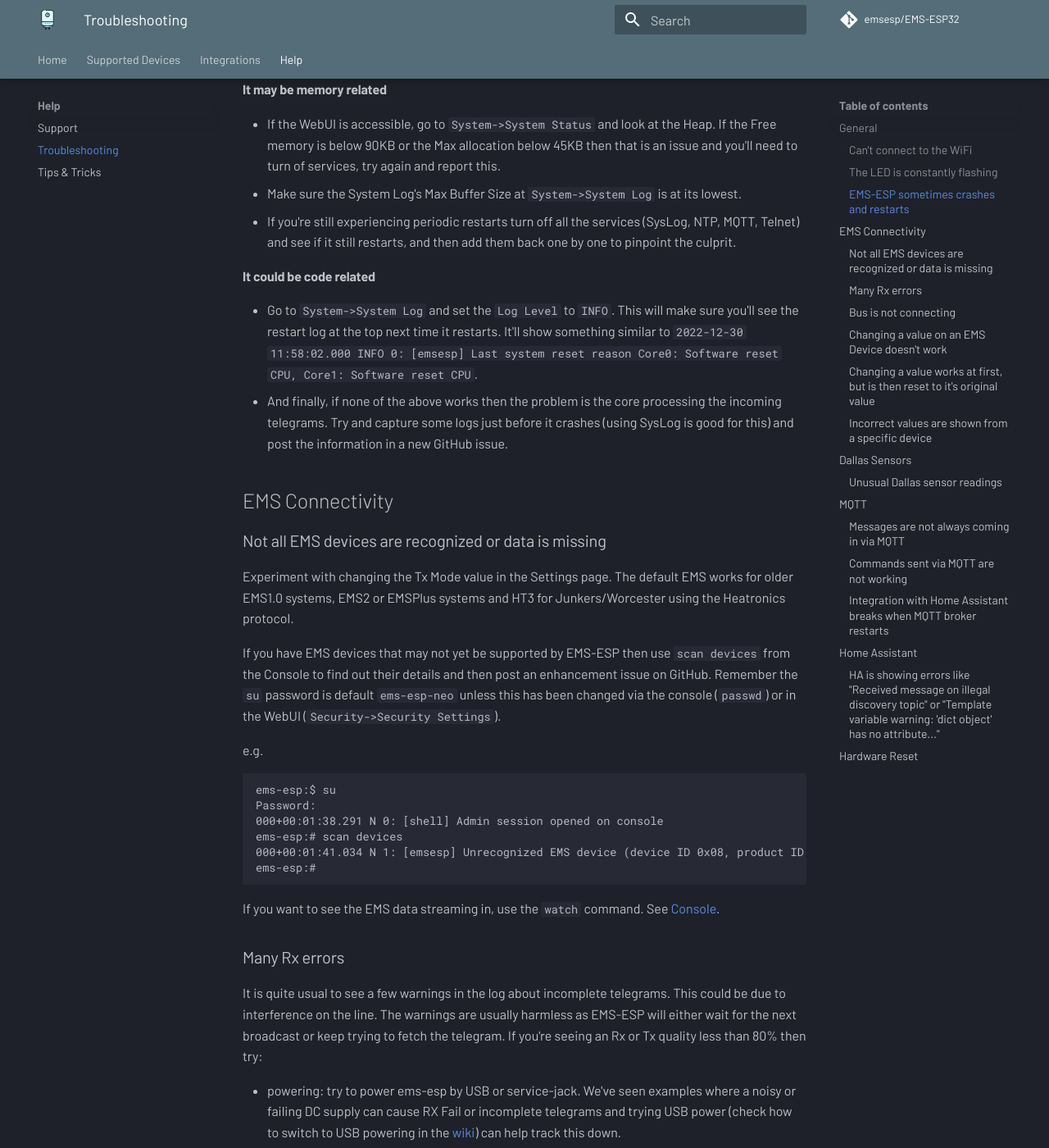
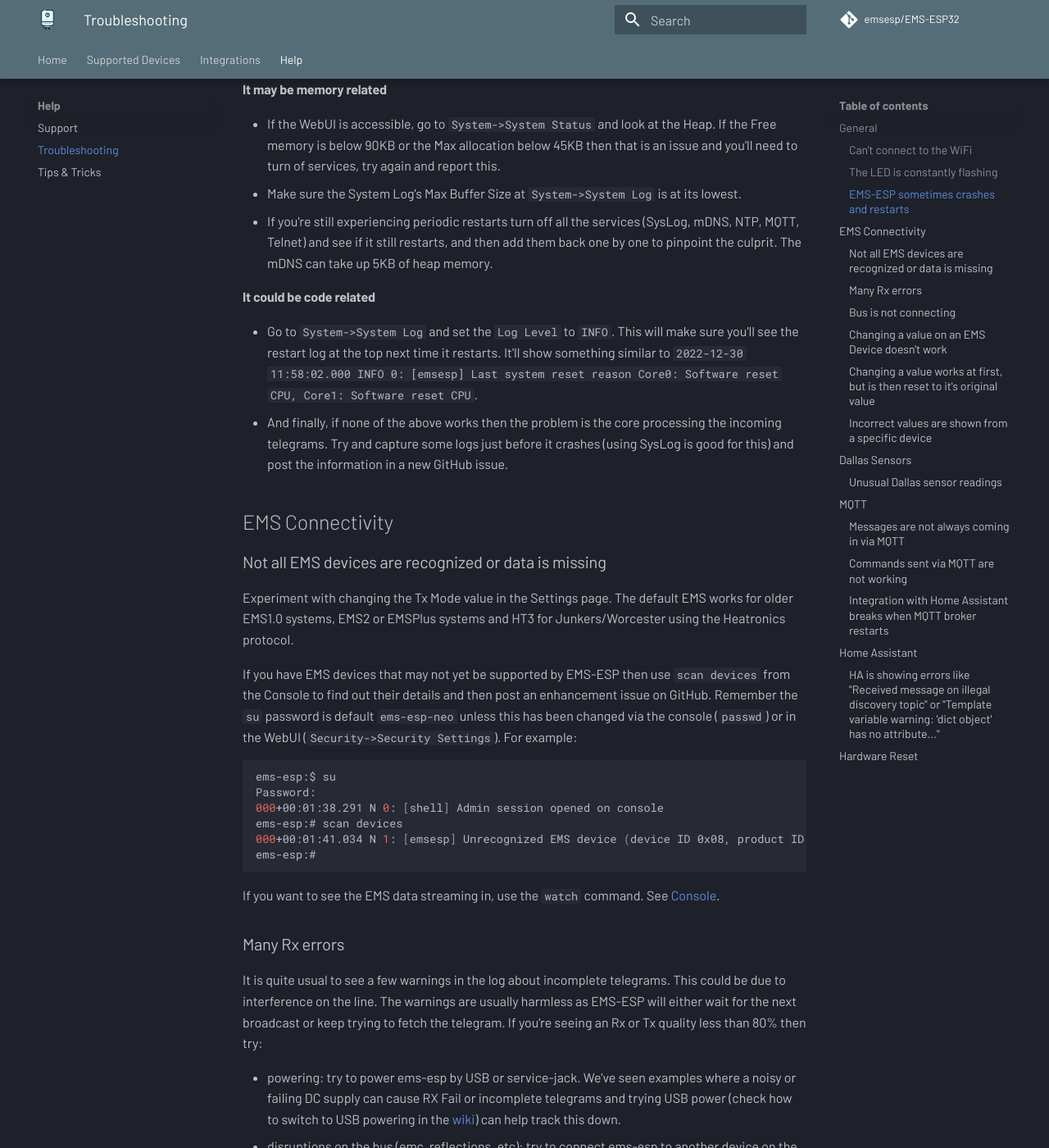
Before and after one commit to emsesp/docs, an MkDocs documentation site: the page built from docs/Troubleshooting.md, in a window 1280 px wide and 1400 px high, scrolled down 1127 px. Shown: the whole window at 82% size. Built offline with MkDocs 1.6.1 and Material for MkDocs 9.7.7, drawn with Linux system fonts in a browser that asks for light colours; comment, search, counter and statistics services are not loaded; some of the changed text lies outside the part shown.

Commit message:
mention mDNS in saving mem

````diff
--- a/docs/Troubleshooting.md
+++ b/docs/Troubleshooting.md
@@ -30,7 +30,7 @@
 
 - If the WebUI is accessible, go to `System->System Status` and look at the Heap. If the Free memory is below 90KB or the Max allocation below 45KB then that is an issue and you'll need to turn of services, try again and report this.
 - Make sure the System Log's Max Buffer Size at `System->System Log` is at its lowest.
-- If you're still experiencing periodic restarts turn off all the services (SysLog, NTP, MQTT, Telnet) and see if it still restarts, and then add them back one by one to pinpoint the culprit.
+- If you're still experiencing periodic restarts turn off all the services (SysLog, mDNS, NTP, MQTT, Telnet) and see if it still restarts, and then add them back one by one to pinpoint the culprit. The mDNS can take up 5KB of heap memory.
 
 #### It could be code related
 
@@ -43,11 +43,9 @@
 
 Experiment with changing the Tx Mode value in the Settings page. The default EMS works for older EMS1.0 systems, EMS2 or EMSPlus systems and HT3 for Junkers/Worcester using the Heatronics protocol.
 
-If you have EMS devices that may not yet be supported by EMS-ESP then use `scan devices` from the Console to find out their details and then post an enhancement issue on GitHub. Remember the `su` password is default `ems-esp-neo` unless this has been changed via the console (`passwd`) or in the WebUI (`Security->Security Settings`).
+If you have EMS devices that may not yet be supported by EMS-ESP then use `scan devices` from the Console to find out their details and then post an enhancement issue on GitHub. Remember the `su` password is default `ems-esp-neo` unless this has been changed via the console (`passwd`) or in the WebUI (`Security->Security Settings`). For example:
 
-e.g.
-
-```
+```sh
 ems-esp:$ su
 Password:
 000+00:01:38.291 N 0: [shell] Admin session opened on console
@@ -117,23 +115,28 @@
 - Use Console to force a publish to see what happens. (`log debug`, `su` and `publish`).
 - Increase the Publish Time. Perhaps there are too many messages and it is flooding the queue
 - If all fails, run a local copy of the MQTT mosquitto broker, in verbose mode (-v) so you see if there are errors
-  - download the latest version 2 of Mosquitto from https://mosquitto.org/download/
+
+  - download the latest version 2 of Mosquitto from `https://mosquitto.org/download/`
   - create a new `mosquitto.conf` file with:
+
   ```yaml
   listener 1883
   allow_anonymous true
   ```
+
   (or just edit the default `mosquitto.conf` and modify the `allow_anonymous` entry)
+
   - run with the -v flag so you see all the verbose messages, e.g. on Windows its:
-  ```
+
+  ```txt
   "C:\Program Files\mosquitto\mosquitto.exe" -v -c "C:\Program Files\mosquitto\mosquitto.conf"
   ```
 
 ### Commands sent via MQTT are not working
 
-Use the Console to manually test the commands, with logging on. For example if changing the thermostat temperature is not working try
+Use the Console to manually test the commands, with logging on. For example if changing the thermostat temperature is not working try:
 
-```
+```sh
 ems-esp:$ su
 ems-esp:# log debug
 ems-esp:# call thermostat seltemp 15
````
